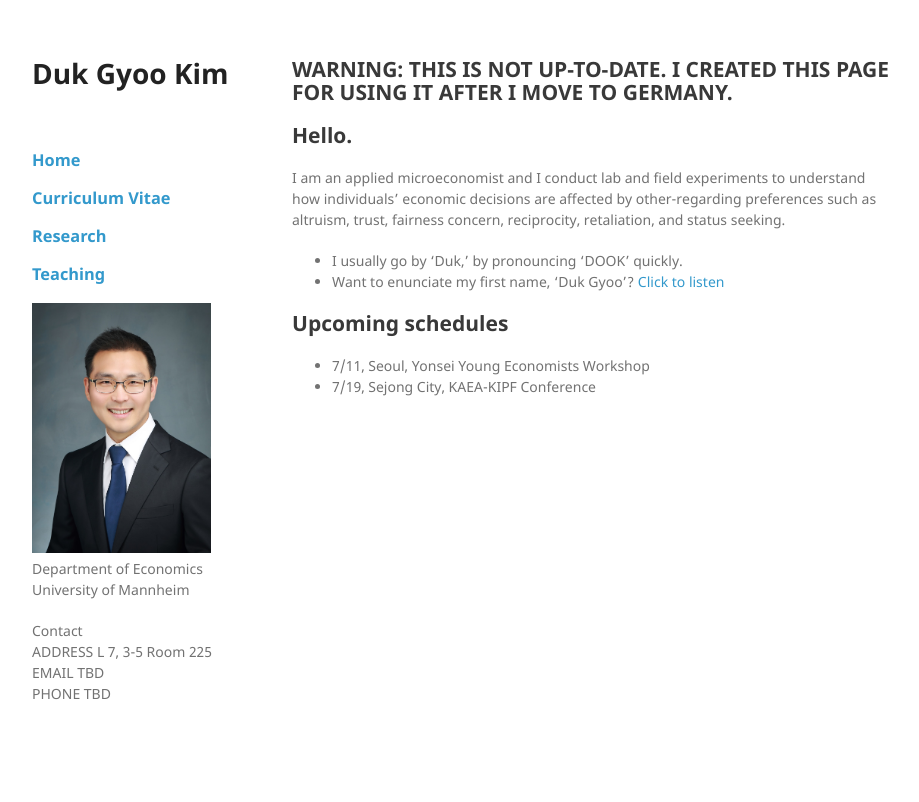
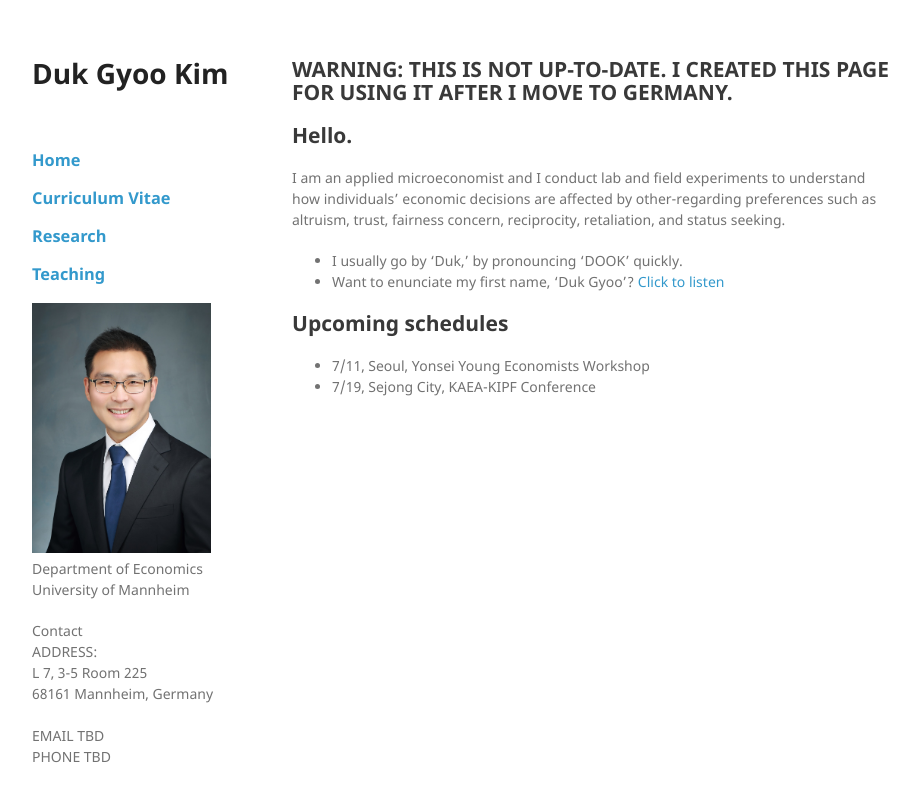
Before and after one commit to kimdukgyoo/kimdukgyoo.github.io, a Jekyll site: the page built from index.md, in a window 1280 px wide. Shown: the top 802 px of the page, without its empty margins (178-1097 px from the left). Built offline with Jekyll 4.4.1, drawn with Linux system fonts in a browser that asks for light colours; our own code applies the rules of GitHub Pages for plain Markdown files.

Commit message:
Update default.html

```diff
--- a/_layouts/default.html
+++ b/_layouts/default.html
@@ -21,7 +21,7 @@
         <h3><a href="./teaching"> Teaching </a></h3>
         <div style="display:inline;float:center"><img border="0" height="250" src="./profile.JPG"></div>
         <p>Department of Economics<br>University of Mannheim</p>
-        <p>Contact <br> ADDRESS L 7, 3-5 Room 225 <br> EMAIL TBD <br> PHONE TBD</p>
+        <p>Contact <br> ADDRESS: <br> L 7, 3-5 Room 225 <br> 68161 Mannheim, Germany <br> <br> EMAIL TBD <br> PHONE TBD</p>
 
 <!--
         {% if site.github.is_project_page %}
```
